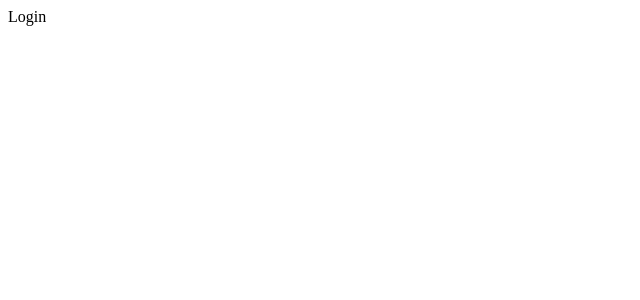
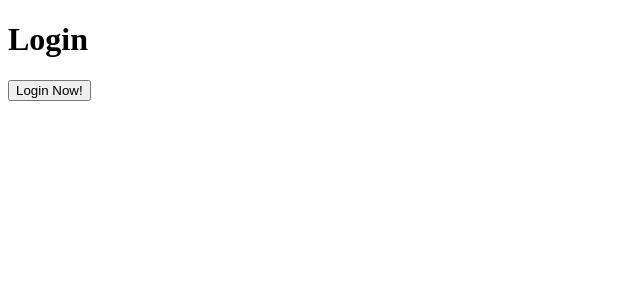
Before and after one commit to MS269/instaclone-web, a React (Create React App) app: page / in a window 1280 px wide. Shown: the top 300 px of the page, without its empty margins (0-640 px from the left). Built offline with nearby package versions, Linux system fonts and the light colour scheme.

Commit message:
Auth and Arch Setup

```diff
--- a/src/App.tsx
+++ b/src/App.tsx
@@ -1,10 +1,12 @@
+import { useReactiveVar } from "@apollo/client";
 import { BrowserRouter as Router, Route, Switch } from "react-router-dom";
+import { isLoggedInVar } from "./apollo";
 import Home from "./screens/Home";
 import Login from "./screens/Login";
 import NotFound from "./screens/NotFound";
 
 function App() {
-  const isLoggedIn = false;
+  const isLoggedIn = useReactiveVar(isLoggedInVar);
 
   return (
     <div>
--- /dev/null
+++ b/src/apollo.ts
@@ -0,0 +1,3 @@
+import { makeVar } from "@apollo/client";
+
+export const isLoggedInVar = makeVar(false);
--- a/src/screens/Home.tsx
+++ b/src/screens/Home.tsx
@@ -1,5 +1,12 @@
+import { isLoggedInVar } from "../apollo";
+
 function Home() {
-  return <div>Home</div>;
+  return (
+    <div>
+      <h1>Logout</h1>
+      <button onClick={() => isLoggedInVar(false)}>Logout Now!</button>
+    </div>
+  );
 }
 
 export default Home;
--- a/src/screens/Login.tsx
+++ b/src/screens/Login.tsx
@@ -1,5 +1,12 @@
+import { isLoggedInVar } from "../apollo";
+
 function Login() {
-  return <div>Login</div>;
+  return (
+    <div>
+      <h1>Login</h1>
+      <button onClick={() => isLoggedInVar(true)}>Login Now!</button>
+    </div>
+  );
 }
 
 export default Login;
```
Also changed, not shown: 1 other file (tests, documents, lock files or other folders).
